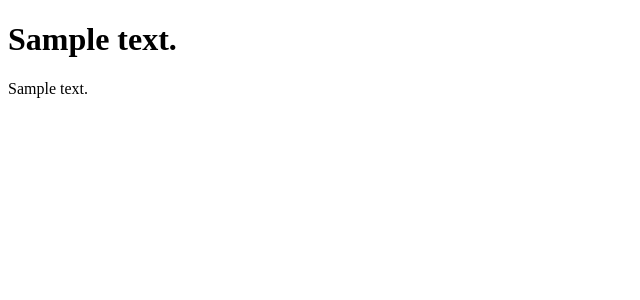
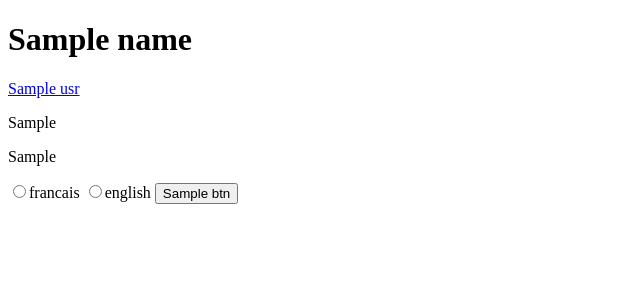
Before and after one commit to mizzfitz/cs50-prjct1, a Flask app: template templates/index.html in a window 1280 px wide. Shown: the top 300 px of the page, without its empty margins (0-640 px from the left). Run offline with Flask 2, Linux system fonts and the light colour scheme; the template is opened without the code that fills it: most values are stand-ins (such as "Sample title", 1, 10 or a date in 2020).

Commit message:
created primary functionality of html_render.py

```diff
--- a/app.py
+++ b/app.py
@@ -1,9 +1,9 @@
 from flask import Flask
 from html_render import render
-from databases import *
 
 app = Flask(__name__)
 
 @app.route("/")
 def index():
-    return render(0)
+    usr = {}
+    return render(app.root_path,"index", usr)
--- /dev/null
+++ b/copy/index.json
@@ -0,0 +1,6 @@
+{"title":"BiLingue",
+"prompt-en":"Choose your preferred language or sign in",
+"prompt-fr":"Choisissez votre langue préfèré ou s'inscrire",
+"opt-fr":"Français/French",
+"opt-en":"English/Anglais",
+"btn":"Submit/Donnez"}
--- a/html_render.py
+++ b/html_render.py
@@ -1,5 +1,10 @@
 from flask import render_template
+import os, json
 
-def render(path):
-    index = {"text1":"This is the first text block", "text2":"This is the second text block"}
-    return render_template("index.html", index=index)
+NAME = "BiLingue"
+
+def render(path, page, usr):
+    f = open(os.path.join(path, "copy", f"{page}.json"))
+    copy = json.loads(f.read())
+
+    return render_template(f"{page}.html", name=NAME, copy=copy, usr=usr)
--- a/templates/index.html
+++ b/templates/index.html
@@ -1,11 +1,13 @@
-<!doctype html>
+{% extends "layout.html" %}
 
-<html>
-	<head>
-		<title>Page</title>
-	</head>
-	<body>
-		<h1>{{ index["text1"] }}</h1>
-		{{ index["text2"] }}
-	</body>
-</html>
+{% block content %}
+	<div class="main-content">
+		<p>{{ copy["prompt-en"] }}</p>
+		<p>{{ copy["prompt-fr"] }}</p>
+		<form>
+			<input type="radio" name="lang" value="fr">francais
+			<input type="radio" name="lang" value="en">english
+			<input type="submit" value="{{ copy['btn'] }}">
+		</form>
+	</div>
+{% endblock %}
--- /dev/null
+++ b/templates/layout.html
@@ -0,0 +1,22 @@
+<!doctype html>
+
+<html>
+	<head>
+		<title>{{ copy["title"] }}</title>
+		<meta name="viewport" content="width=device-width, initial-scale=1.0">
+	</head>
+	<body>
+		<div class="header">
+			<div class="page-caption">
+				<h1>{{ name }}</h1>
+			</div>
+			<div class="usr-info">
+				<a href="#">{{ usr["name"] }}</a>
+			</div>
+		</div>
+		<div class="content">
+			{% block content %}
+			{% endblock %}
+		</div>
+	</body>
+</html>
```
